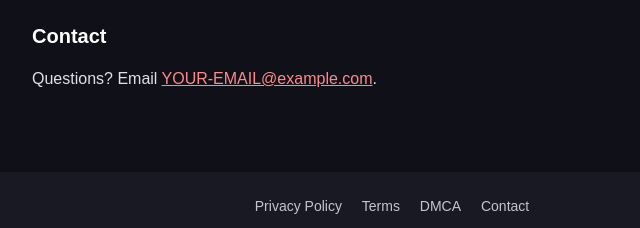
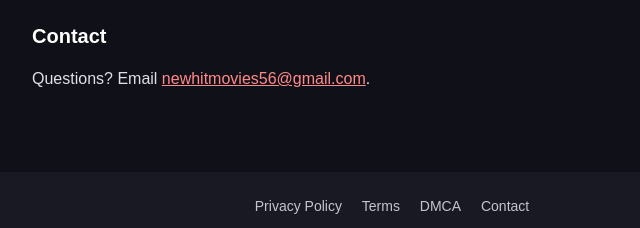
Before and after one commit to ericdjihadirakiza55-ship-it/new-hit-movies, a plain HTML site: page terms.html in a window 1280 px wide. Shown: the part 1059-1287 px from the top of the page, 248-888 px from the left. Drawn offline with Linux system fonts and the light colour scheme.

Commit message:
Add files via upload

```diff
--- a/terms.html
+++ b/terms.html
@@ -49,7 +49,7 @@
         <p>We may update these terms from time to time. Continued use of the site means you accept the updated terms.</p>
 
         <h2>Contact</h2>
-        <p>Questions? Email <a href="mailto:YOUR-EMAIL@example.com">YOUR-EMAIL@example.com</a>.</p>
+        <p>Questions? Email <a href="mailto:newhitmovies56@gmail.com">newhitmovies56@gmail.com</a>.</p>
     </main>
 
     <footer class="site-footer">
```
